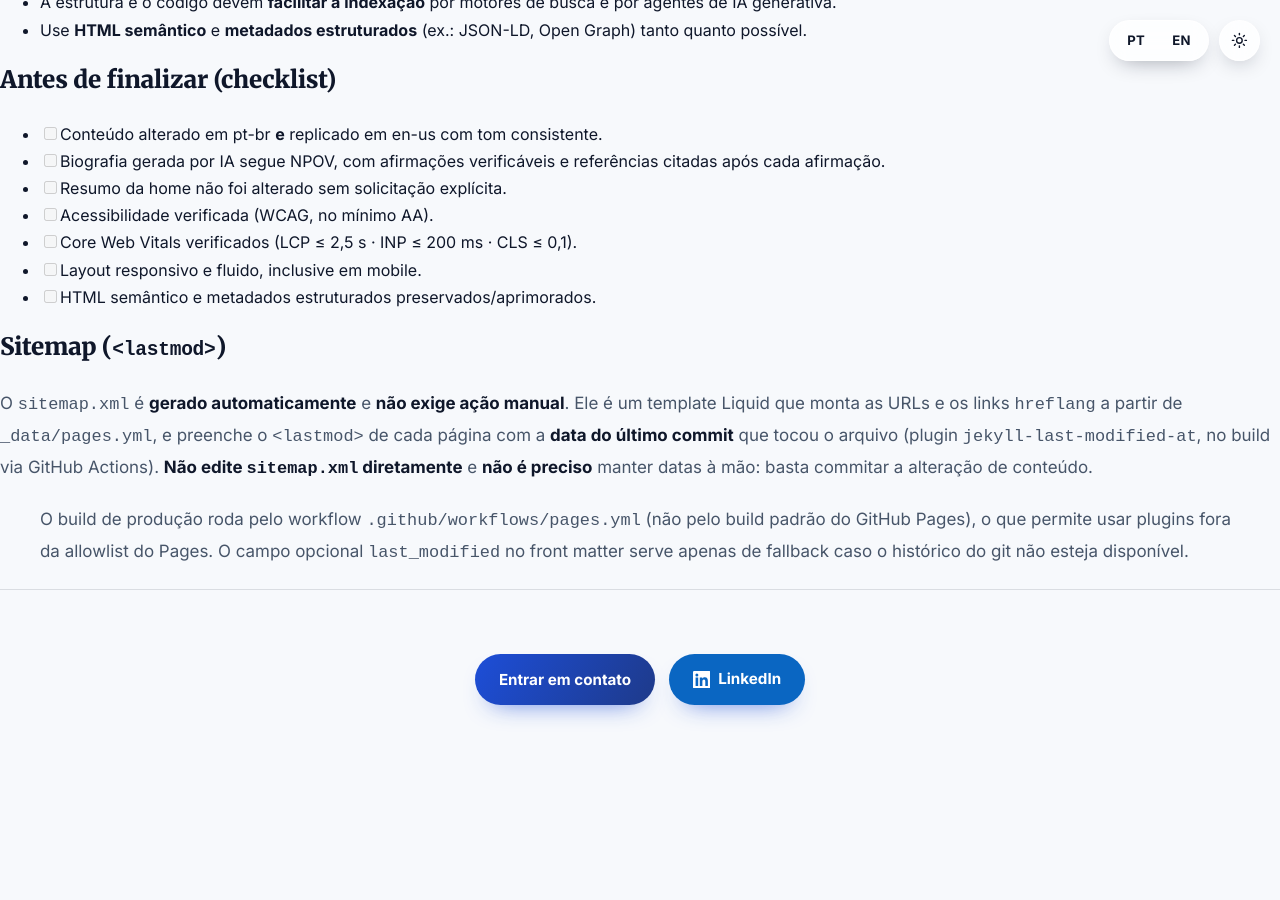
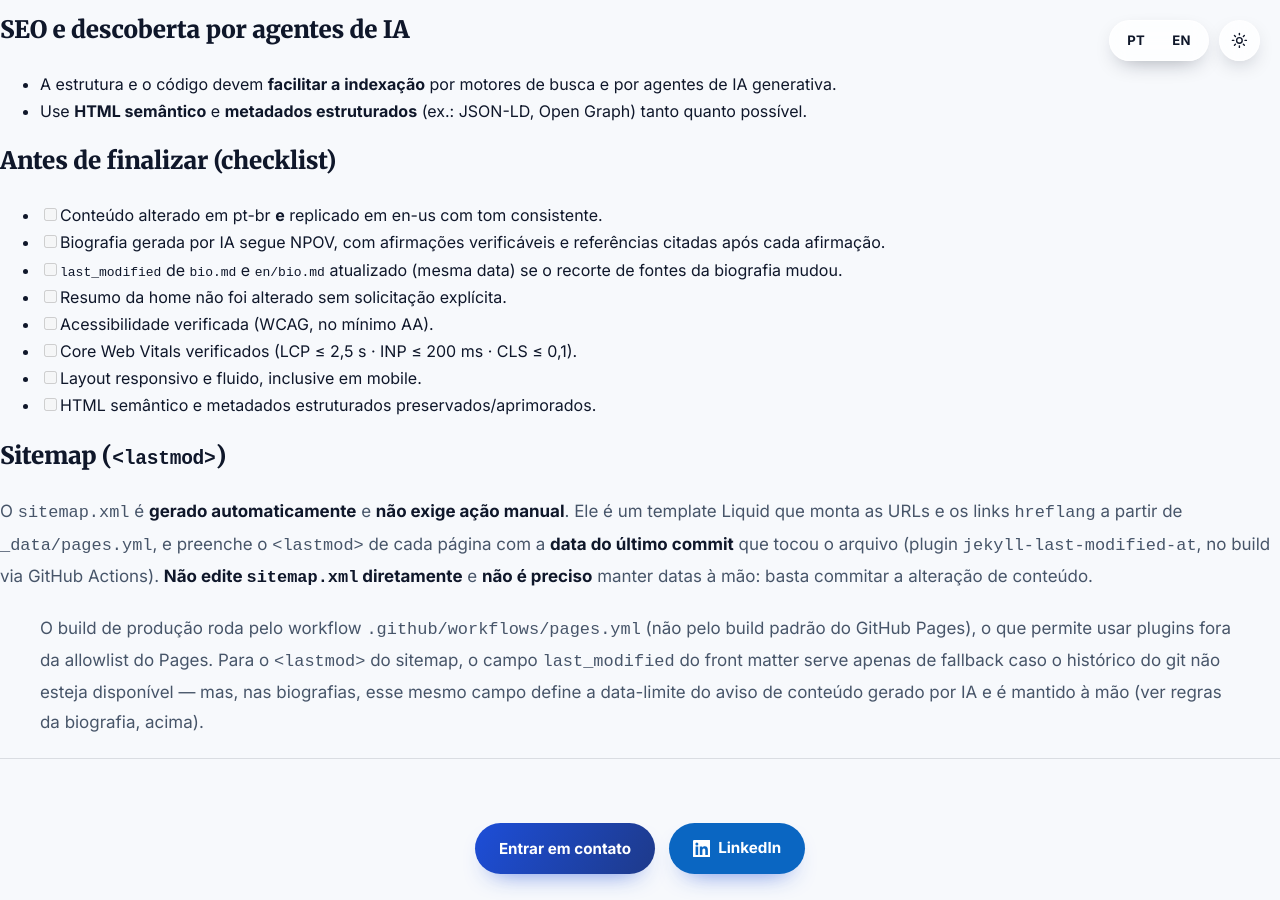
Before and after one commit to paulohiga/paulohiga.github.io, a Jekyll site: the page built from AGENTS.md, in a window 1280 px wide and 900 px high, scrolled down 2005 px. Built offline with Jekyll 4.4.1, drawn with Linux system fonts in a browser that asks for light colours; our own code applies the rules of GitHub Pages for plain Markdown files; before the commit the page ends 2774 px from its top, so only the background shows below that; some of the changed text lies outside the part shown.

Commit message:
docs: atualiza README e AGENTS com papel editorial do last_modified (#21)
O aviso de IA da biografia passou a derivar sua data-limite do campo
last_modified do front matter (commits d7a84be e e501334), mas os
documentos ainda o descreviam apenas como fallback do sitemap. Agora:

- README: documenta os campos do front matter (lang, view, permalink,
  last_modified) e a nova seção sobre a data-limite do aviso de IA;
  adiciona hero-compact.html, workflow do Pages, robots.txt e CNAME à
  árvore de estrutura.
- AGENTS: regra e item de checklist para atualizar last_modified em
  bio.md e en/bio.md quando o recorte de fontes mudar; corrige a nota
  do sitemap que descrevia o campo somente como fallback.


Claude-Session: https://claude.ai/code/session_01Lwud5NngGRt6bBncu7KdV8

Co-authored-by: Claude <noreply@anthropic.com>

```diff
--- a/AGENTS.md
+++ b/AGENTS.md
@@ -38,6 +38,11 @@ diretórios e o fluxo de edição.
 - Cite a **referência imediatamente após cada afirmação**. As referências são
   detalhadas na seção própria de referências bibliográficas, **gerada
   automaticamente pelo Jekyll** (notas de rodapé — ver `README.md`).
+- Ao incorporar **fontes mais recentes**, atualize o campo `last_modified` no
+  front matter de `bio.md` **e** de `en/bio.md` (mesma data nos dois arquivos):
+  é ele que define a data-limite exibida no aviso de conteúdo gerado por IA
+  ("…fontes públicas disponíveis até X"). É uma data **editorial** — não a
+  atualize em edições que não mudam o recorte das fontes (ver `README.md`).
 
 ## Fluxo de trabalho padrão
 
@@ -83,6 +88,8 @@ diretórios e o fluxo de edição.
 - [ ] Conteúdo alterado em pt-br **e** replicado em en-us com tom consistente.
 - [ ] Biografia gerada por IA segue NPOV, com afirmações verificáveis e
       referências citadas após cada afirmação.
+- [ ] `last_modified` de `bio.md` e `en/bio.md` atualizado (mesma data) se o
+      recorte de fontes da biografia mudou.
 - [ ] Resumo da home não foi alterado sem solicitação explícita.
 - [ ] Acessibilidade verificada (WCAG, no mínimo AA).
 - [ ] Core Web Vitals verificados (LCP ≤ 2,5 s · INP ≤ 200 ms · CLS ≤ 0,1).
@@ -100,5 +107,7 @@ manter datas à mão: basta commitar a alteração de conteúdo.
 
 > O build de produção roda pelo workflow `.github/workflows/pages.yml` (não pelo
 > build padrão do GitHub Pages), o que permite usar plugins fora da allowlist do
-> Pages. O campo opcional `last_modified` no front matter serve apenas de
-> fallback caso o histórico do git não esteja disponível.
+> Pages. Para o `<lastmod>` do sitemap, o campo `last_modified` do front matter
+> serve apenas de fallback caso o histórico do git não esteja disponível — mas,
+> nas biografias, esse mesmo campo define a data-limite do aviso de conteúdo
+> gerado por IA e é mantido à mão (ver regras da biografia, acima).
```
Also changed, not shown: README.md.
